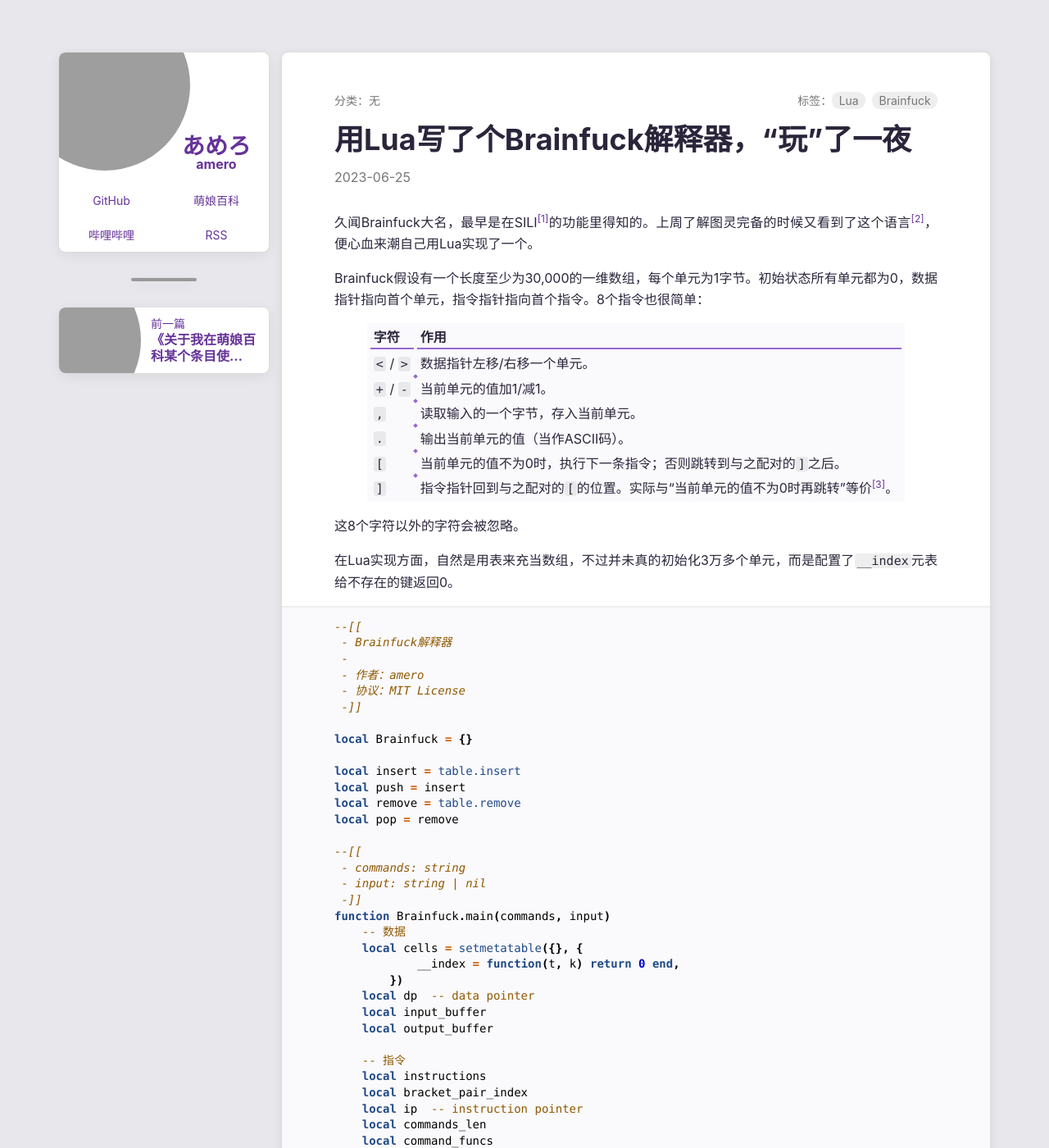
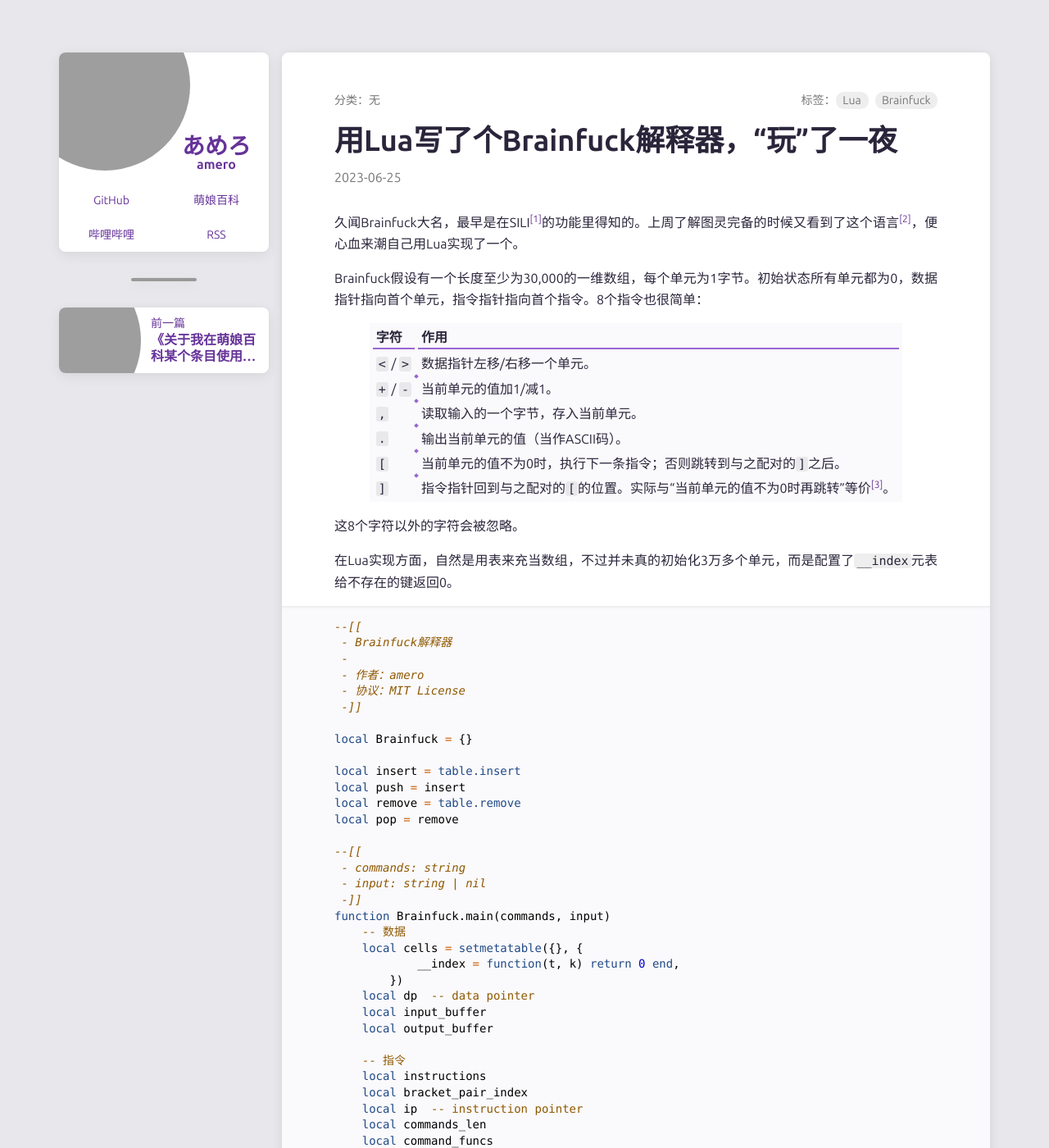
Before and after one commit to AmeroHan/AmeroHan.github.io, a Jekyll site: the page built from _posts/2023-06-25-玩了下Brainfuck.md, in a window 1280 px wide and 1400 px high. Shown: the whole window at 82% size. Built offline with Jekyll 4.4.1, drawn with Linux system fonts in a browser that asks for light colours; some of the changed text lies outside the part shown; grey boxes are pictures that could not be loaded.

Commit message:
新增Web font
Ubuntu、JetBrains Mono，美到流鼻血了！

```diff
--- a/_config.yml
+++ b/_config.yml
@@ -45,6 +45,8 @@ exclude:
   - vendor/
   - CNAME
   - serve locally.bat
+  - assets/fonts/jbmono/OFL.txt
+  - assets/fonts/ubuntu/LICENCE.txt
 
 defaults:
   - scope:
--- a/_includes/page-license.html
+++ b/_includes/page-license.html
@@ -1,7 +1,7 @@
 {% assign uppercasePageLicense = include.license | upcase -%}
 {%- assign licenseMatched = site.data.licenses[uppercasePageLicense] -%}
 {%- if licenseMatched -%}
-<p class="post-license">本作品采用<a rel="license external" target="_blank" href="{{ licenseMatched.href }}">{{ licenseMatched.name }}</a>进行许可（图像及另有声明的除外）</p>
+<p class="post-license">本作品采用<a rel="license external" target="_blank" href="{{ licenseMatched.href }}">{{ licenseMatched.name }}</a>进行许可（图像或另有声明的除外）</p>
 {%- else -%}
 <p class="post-license error">未匹配的协议！</p>
 {%- endif %}
--- a/_sass/common.scss
+++ b/_sass/common.scss
@@ -9,8 +9,47 @@ $font-sans:
 $font-mono:
 	"JetBrains Mono",
 	ui-monospace, SFMono-Regular, "SF Mono", Menlo, Consolas, "Liberation Mono",
-	monospace /* Firefox你坏事做尽！为什么要用宋体当默认等宽字体啊！ */,
+	/* Firefox你坏事做尽！为什么要用宋体当默认等宽字体啊！ */
 	$font-sans;
+
+// Ubuntu永远的神！
+// https://github.com/canonical/Ubuntu-fonts
+@font-face {
+	font-family: Ubuntu;
+	src: url("/assets/fonts/ubuntu/Ubuntu%5Bwdth%2Cwght%5D.woff2") format("woff2-variations");
+	font-style: normal;
+	font-weight: 100 800;
+	font-stretch: 75% 100%;
+}
+
+@font-face {
+	font-family: Ubuntu;
+	src: url("/assets/fonts/ubuntu/Ubuntu-Italic%5Bwdth%2Cwght%5D.woff2") format("woff2-variations");
+	font-style: italic;
+	font-weight: 300 800;
+	font-stretch: 75% 100%;
+}
+
+// JetBrains Mono永远的神！
+// https://github.com/JetBrains/JetBrainsMono
+@font-face {
+	font-family: "JetBrains Mono";
+	src:
+		local("JetBrains Mono");
+		// local("JetBrains Mono"),
+		// url("/assets/fonts/jbmono/JetBrainsMono-Regular.woff2") format("woff2");
+		font-style: normal;
+}
+
+@font-face {
+	font-family: "JetBrains Mono";
+	src:
+		local("JetBrains Mono Italic");
+		// local("JetBrains Mono Italic"),
+		// url("/assets/fonts/jbmono/JetBrainsMono-Italic.woff2") format("woff2");
+		font-style: italic;
+}
+
 
 html {
 	font-family: $font-sans;
@@ -41,7 +80,10 @@ $left-panel-width: 16rem;
 
 %full {
 	position: absolute;
-	inset: 0;
+	top: 0;
+	right: 0;
+	left: 0;
+	bottom: 0;
 }
 
 %embeded-block {
@@ -49,7 +91,10 @@ $left-panel-width: 16rem;
 	&::after {
 		content: "";
 		position: absolute;
-		inset: 0;
+		top: 0;
+		right: 0;
+		left: 0;
+		bottom: 0;
 		pointer-events: none;
 		box-shadow:
 			inset 0 0.25rem 0.25rem -0.25rem #0002,
--- a/_sass/highlight.scss
+++ b/_sass/highlight.scss
@@ -3,12 +3,12 @@
 .highlighter-rouge .c { color: #8f5902; font-style: italic }
 .highlighter-rouge .err { color: #a40000; border: 1px solid #ef2929 }
 .highlighter-rouge .g { color: #000000 }
-.highlighter-rouge .k { color: #204a87; font-weight: bold }
+.highlighter-rouge .k { color: #204a87 }
 .highlighter-rouge .l { color: #000000 }
 .highlighter-rouge .n { color: #000000 }
-.highlighter-rouge .o { color: #ce5c00; font-weight: bold }
+.highlighter-rouge .o { color: #ce5c00 }
 .highlighter-rouge .x { color: #000000 }
-.highlighter-rouge .p { color: #000000; font-weight: bold }
+.highlighter-rouge .p { color: #000000 }
 .highlighter-rouge .cm { color: #8f5902; font-style: italic }
 .highlighter-rouge .cp { color: #8f5902; font-style: italic }
 .highlighter-rouge .c1 { color: #8f5902 }
@@ -16,42 +16,42 @@
 .highlighter-rouge .gd { color: #a40000 }
 .highlighter-rouge .ge { color: #000000; font-style: italic }
 .highlighter-rouge .gr { color: #ef2929 }
-.highlighter-rouge .gh { color: #000080; font-weight: bold }
+.highlighter-rouge .gh { color: #000080 }
 .highlighter-rouge .gi { color: #00A000 }
 .highlighter-rouge .go { color: #000000; font-style: italic }
 .highlighter-rouge .gp { color: #8f5902 }
-.highlighter-rouge .gs { color: #000000; font-weight: bold }
-.highlighter-rouge .gu { color: #800080; font-weight: bold }
-.highlighter-rouge .gt { color: #a40000; font-weight: bold }
-.highlighter-rouge .kc { color: #204a87; font-weight: bold }
-.highlighter-rouge .kd { color: #204a87; font-weight: bold }
-.highlighter-rouge .kn { color: #204a87; font-weight: bold }
-.highlighter-rouge .kp { color: #204a87; font-weight: bold }
-.highlighter-rouge .kr { color: #204a87; font-weight: bold }
-.highlighter-rouge .kt { color: #204a87; font-weight: bold }
+.highlighter-rouge .gs { color: #000000 }
+.highlighter-rouge .gu { color: #800080 }
+.highlighter-rouge .gt { color: #a40000 }
+.highlighter-rouge .kc { color: #204a87 }
+.highlighter-rouge .kd { color: #204a87 }
+.highlighter-rouge .kn { color: #204a87 }
+.highlighter-rouge .kp { color: #204a87 }
+.highlighter-rouge .kr { color: #204a87 }
+.highlighter-rouge .kt { color: #204a87 }
 .highlighter-rouge .ld { color: #000000 }
-.highlighter-rouge .m { color: #0000cf; font-weight: bold }
+.highlighter-rouge .m { color: #0000cf }
 .highlighter-rouge .s { color: #4e9a06 }
 .highlighter-rouge .na { color: #c4a000 }
 .highlighter-rouge .nb { color: #204a87 }
 .highlighter-rouge .nc { color: #000000 }
 .highlighter-rouge .no { color: #000000 }
-.highlighter-rouge .nd { color: #5c35cc; font-weight: bold }
+.highlighter-rouge .nd { color: #5c35cc }
 .highlighter-rouge .ni { color: #ce5c00 }
-.highlighter-rouge .ne { color: #cc0000; font-weight: bold }
+.highlighter-rouge .ne { color: #cc0000 }
 .highlighter-rouge .nf { color: #000000 }
 .highlighter-rouge .nl { color: #f57900 }
 .highlighter-rouge .nn { color: #000000 }
 .highlighter-rouge .nx { color: #000000 }
 .highlighter-rouge .py { color: #000000 }
-.highlighter-rouge .nt { color: #204a87; font-weight: bold }
+.highlighter-rouge .nt { color: #204a87 }
 .highlighter-rouge .nv { color: #000000 }
-.highlighter-rouge .ow { color: #204a87; font-weight: bold }
+.highlighter-rouge .ow { color: #204a87 }
 .highlighter-rouge .w { color: #f8f8f8; text-decoration: underline }
-.highlighter-rouge .mf { color: #0000cf; font-weight: bold }
-.highlighter-rouge .mh { color: #0000cf; font-weight: bold }
-.highlighter-rouge .mi { color: #0000cf; font-weight: bold }
-.highlighter-rouge .mo { color: #0000cf; font-weight: bold }
+.highlighter-rouge .mf { color: #0000cf }
+.highlighter-rouge .mh { color: #0000cf }
+.highlighter-rouge .mi { color: #0000cf }
+.highlighter-rouge .mo { color: #0000cf }
 .highlighter-rouge .sb { color: #4e9a06 }
 .highlighter-rouge .sc { color: #4e9a06 }
 .highlighter-rouge .sd { color: #8f5902; font-style: italic }
@@ -67,4 +67,4 @@
 .highlighter-rouge .vc { color: #000000 }
 .highlighter-rouge .vg { color: #000000 }
 .highlighter-rouge .vi { color: #000000 }
-.highlighter-rouge .il { color: #0000cf; font-weight: bold }
+.highlighter-rouge .il { color: #0000cf }
```
Also changed, not shown: assets/fonts/jbmono/OFL.txt (added, +93 -0 lines), assets/fonts/jbmono/JetBrainsMono-Italic.woff2 (added), assets/fonts/jbmono/JetBrainsMono-Regular.woff2 (added), assets/fonts/ubuntu/LICENCE.txt (added), assets/fonts/ubuntu/Ubuntu-Italic[wdth,wght].woff2 (added), assets/fonts/ubuntu/Ubuntu[wdth,wght].woff2 (added).
